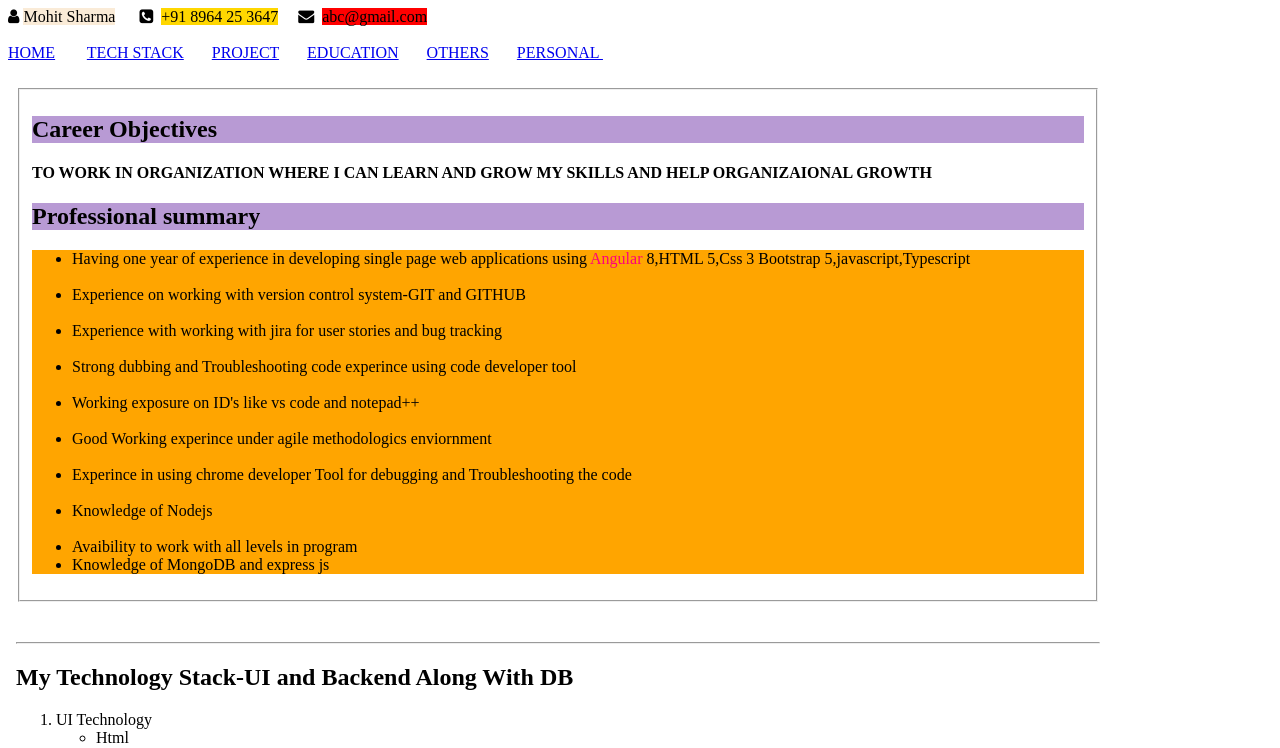
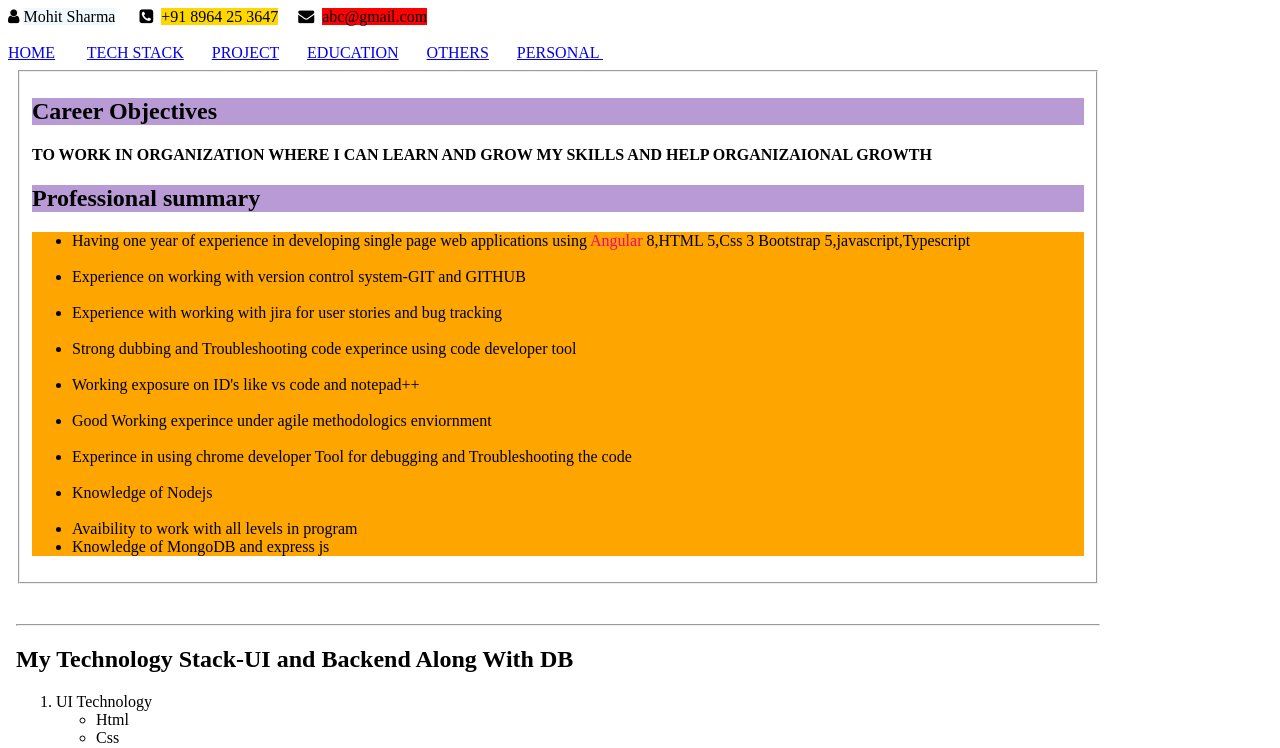
Before and after one commit to ManjeetGawali1451/MyProfile, a plain HTML site: page index.html in a window 1280 px wide. Shown: the top 748 px of the page. Drawn offline with Linux system fonts and the light colour scheme.

Commit message:
appliedcss
appliedcss

```diff
--- a/index.html
+++ b/index.html
@@ -7,7 +7,7 @@
     <title>Document</title>
 <style>
 .Name{
-          background-color: antiquewhite;
+      background-color: aliceblue;
     }
 .Contact{
           background-color: gold;
@@ -36,7 +36,6 @@
     </header>
     <br />
 <!-- Navigation section  -->
-    <nav>
     <a href="home.html"target="myframe"> HOME</a> &nbsp;&nbsp; &nbsp; &nbsp;
         <a href="techstack.html"target="mytech">TECH STACK</a> &nbsp;&nbsp;&nbsp; &nbsp;
         <a href="project.html"target="mypro">PROJECT</a> &nbsp;&nbsp;&nbsp; &nbsp;
```
Lines whose indentation alone changed are shown as unchanged.
